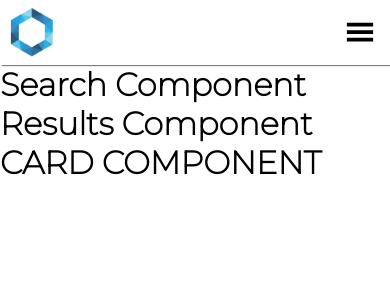
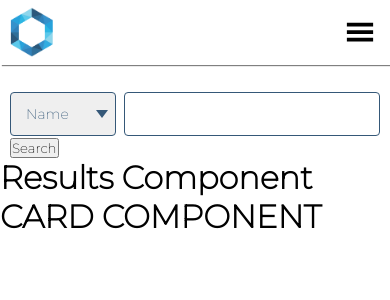
Before and after one commit to ettienekorayyi/poc-code-sydney, a React (Create React App) app: page / in a window 390 px wide. Shown: the top 300 px of the page. Built offline with nearby package versions, Linux system fonts and the light colour scheme.

Commit message:
DEV-017 styled the inputbox

```diff
--- a/src/components/Search/Search.js
+++ b/src/components/Search/Search.js
@@ -3,8 +3,22 @@ import './search.css'
 
 const Search = () => {
   return (
-    <div>
-      <h1>Search Component</h1>
+    <div className='search'>
+      <div className='form-wrapper'>
+        <div className='select-box'>
+          <select>
+            <option value='name'>Name</option>
+            <option value='title'>Title</option>
+          </select>
+        </div>
+        <div className='search-bar'>
+          <input type='text' />
+        </div>
+      </div>
+
+      <div className='search-button'>
+        <button>Search</button>
+      </div>
     </div>
   )
 }
--- a/src/components/Search/search.css
+++ b/src/components/Search/search.css
@@ -0,0 +1,55 @@
+@media screen and (max-width: 600px) {
+  /* Mobile View */
+  .search {
+    margin-top: 25px;
+    padding: 0 10px 0 10px;
+  }
+
+  .form-wrapper {
+    display: flex;
+  }
+
+  .select-box {
+    flex: 1.2;
+    position: relative;
+  }
+
+  .select-box select {
+    height: 44px;
+    padding: 10px 15px;
+    line-height: 22px;
+    font-size: 14px;
+    width: 100%;
+    border: 1px solid #355878;
+    appearance: none;
+  }
+
+  .select-box:after {
+    content: '';
+    position: absolute;
+    right: 8px;
+    top: 50%;
+    margin-top: -4px;
+    border-top: 8px solid #355878;
+    border-left: 6px solid transparent;
+    border-right: 6px solid transparent;
+  }
+
+  .search-bar {
+    flex: 3;
+    text-align: end;
+  }
+
+  input[type='text'],
+  select {
+    width: 97%;
+    padding: 12px 10px;
+    margin: 2px 0;
+    display: inline-block;
+    border: 1px solid #355878;
+    border-radius: 4px;
+    box-sizing: border-box;
+    color: #355878;
+    font-size: 14px;
+  }
+}
```
